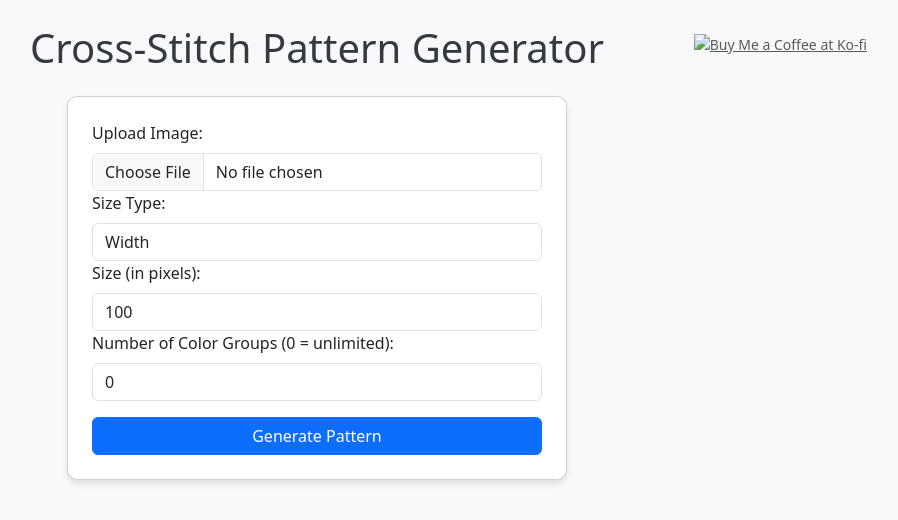
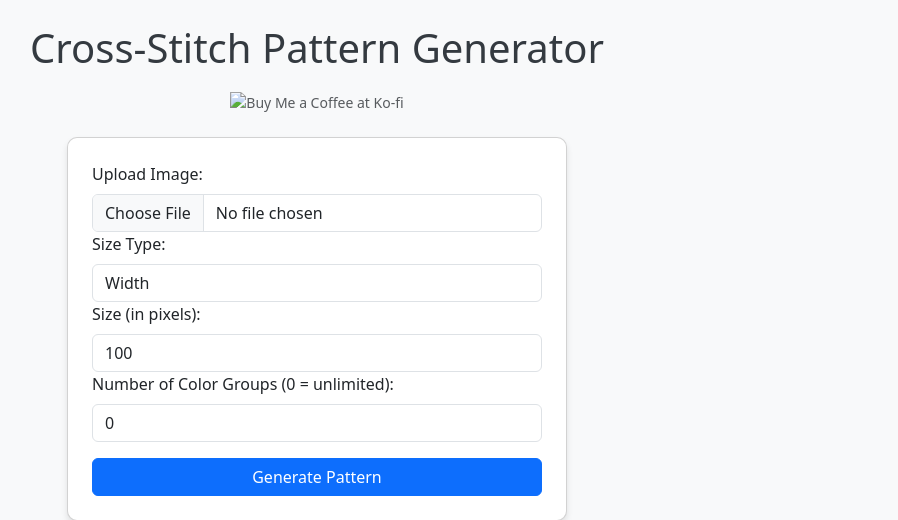
Before and after one commit to ottowong/cross-stitch-pattern-from-image, a Flask app: page / in a window 1280 px wide. Shown: the top 520 px of the page, without its empty margins (323-1221 px from the left). Run offline with Flask 3, Linux system fonts and the light colour scheme.

Commit message:
make it look nicer on all screens

```diff
--- a/static/style.css
+++ b/static/style.css
@@ -23,3 +23,9 @@ h1 {
 .text-center a:hover {
     color: black;
 }
+
+
+
+.ko-fi-button {
+    display: inline-block;
+}
--- a/templates/base.html
+++ b/templates/base.html
@@ -15,12 +15,14 @@
 </head>
 <body class="container mt-4">
 
-    <header class="mb-4 position-relative">
-        <!-- Ko-fi Link -->
-        <a href="https://ko-fi.com/ottowong" target="_blank" class="position-absolute top-0 end-0 p-2 text-muted small">
-            <img src="https://ko-fi.com/img/githubbutton_sm.svg" alt="Buy Me a Coffee at Ko-fi" />
-        </a>
+    <header class="mb-4">
         <h1 class="text-center"><a href="/">Cross-Stitch Pattern Generator</a></h1>
+        <!-- Ko-fi Link (moved below the header) -->
+        <div class="text-center mt-3">
+            <a href="https://ko-fi.com/ottowong" target="_blank" class="ko-fi-button text-muted small">
+                <img src="https://ko-fi.com/img/githubbutton_sm.svg" alt="Buy Me a Coffee at Ko-fi" />
+            </a>
+        </div>
     </header>
 
     <main>
```
